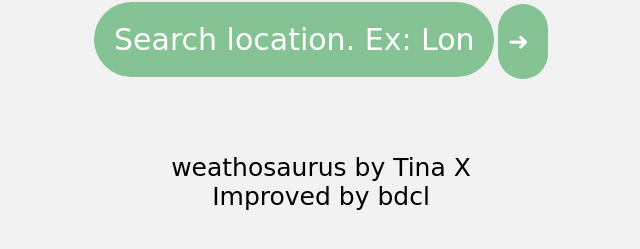
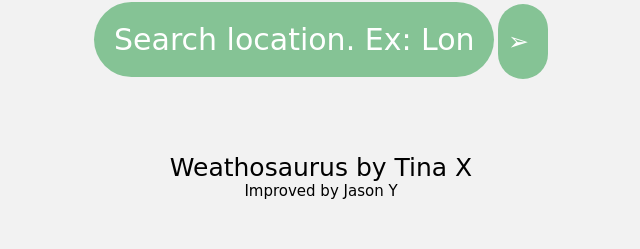
Before and after one commit to tsxing/weathosaurus, a plain HTML site: page index.html in a window 1280 px wide. Shown: the part 309-558 px from the top of the page, without its empty margins (319-959 px from the left). Drawn offline with Linux system fonts and the light colour scheme; a web font is replaced by a local one.

Commit message:
Update index.html

```diff
--- a/index.html
+++ b/index.html
@@ -16,13 +16,20 @@
   <link rel="preconnect" href="https://fonts.googleapis.com">
 <link rel="preconnect" href="https://fonts.gstatic.com" crossorigin>
 <link href="https://fonts.googleapis.com/css2?family=Gaegu&display=swap" rel="stylesheet">
+
+  <!-- red hat -->
+  <link rel="preconnect" href="https://fonts.googleapis.com">
+<link rel="preconnect" href="https://fonts.gstatic.com" crossorigin>
+<link href="https://fonts.googleapis.com/css2?family=Red+Hat+Display&display=swap" rel="stylesheet">
+
+
 </head>
 
   <body>
     <div class="input">
       <img src="dinoLogo.svg" width="450" height = auto>  <br>
-      <input id="textbox" type="text" class="inputValue" placeholder = "Search location. Ex: London">
-      <input type="submit" class="button" id="buttonID" value="➜">
+      <input id="textbox" type="text" class="inputValue" placeholder = "Search location. Ex: London" autocomplete = "off">
+      <input type="submit" class="button" id="buttonID" value="➢">
       <br><br><br>
 
        <div style="font-family: 'Gaegu', cursive; color: #517a5e;" class="display">
@@ -32,13 +39,11 @@
          <p class="dscp"></p>
          <p class="humidity"></p>
          <p class="wind"></p>
-         <p class="feels-like"></p>
-         <p class="vis"></p>
          <br><br>
        </div>
 
-      <p>weathosaurus by Tina X</p>
-      <p>Improved by bdcl</p>
+      <p>Weathosaurus by Tina X</p>
+      <p style="font-size: 15px ">Improved by Jason Y</p>
 
     </div>
 
@@ -49,6 +54,7 @@
 
 
   </div>
+    <br><br><br>
 
 
 
```
